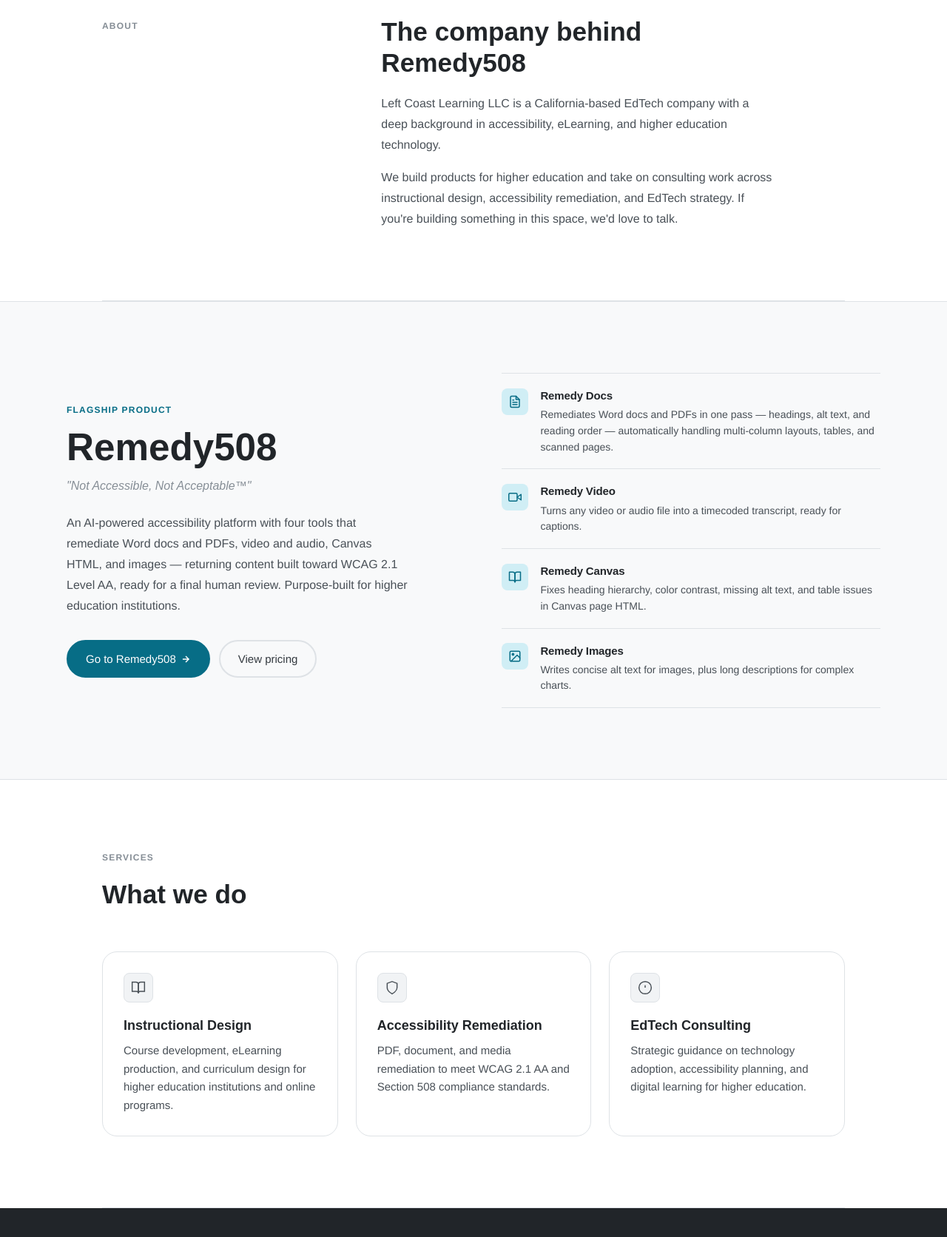
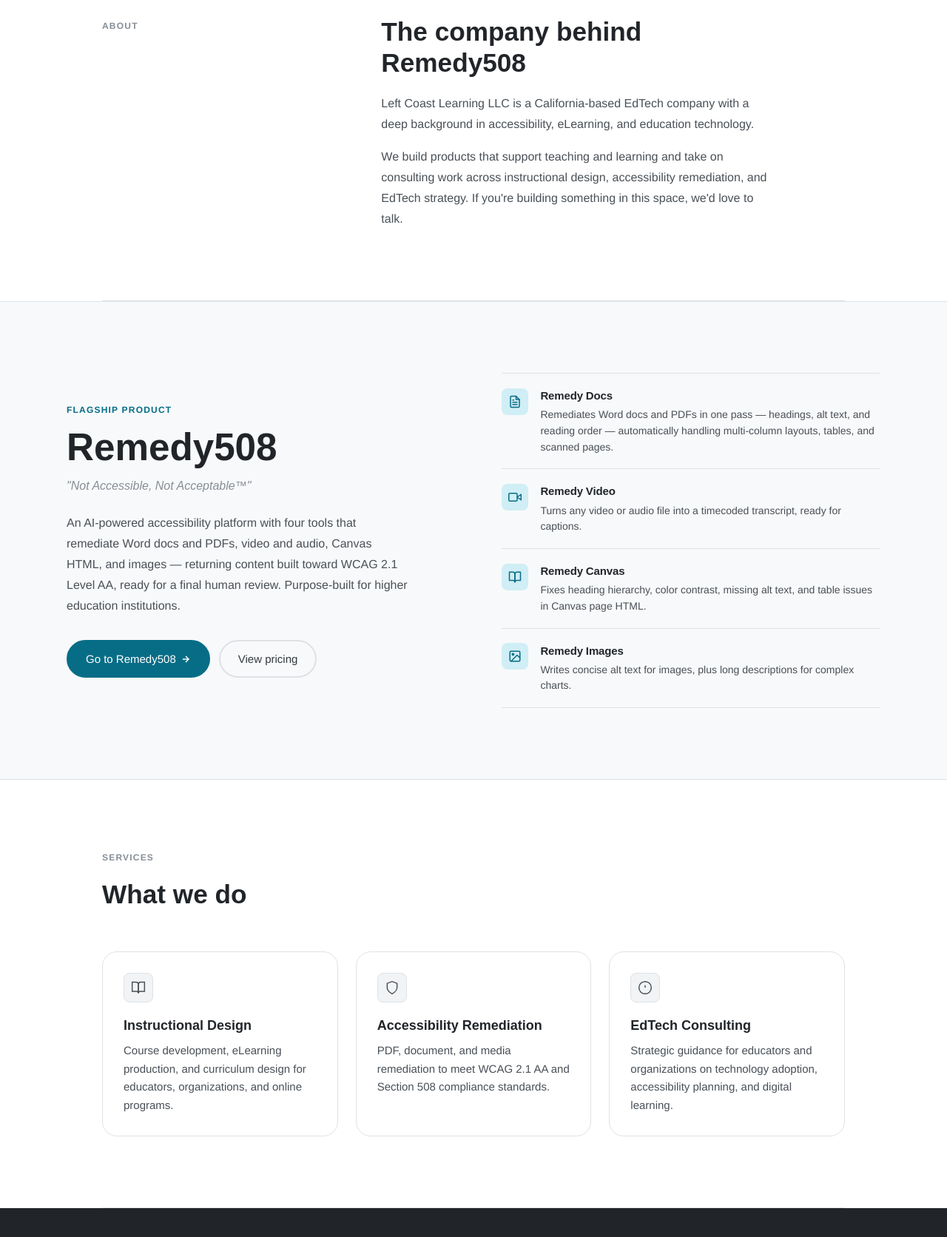
Before and after one commit to amandacarpenter/leftcoastlearning, a plain HTML site: page index.html in a window 1280 px wide. Shown: the part 820-2492 px from the top of the page at 74% size. Drawn offline with Linux system fonts and the light colour scheme; a web font is replaced by a local one.

Commit message:
Broaden company messaging to learning and education

```diff
--- a/index.html
+++ b/index.html
@@ -5,9 +5,9 @@
   <meta name="viewport" content="width=device-width, initial-scale=1.0" />
   <title>Left Coast Learning LLC</title>
   <link rel="icon" type="image/svg+xml" href="favicon.svg" />
-  <meta name="description" content="Left Coast Learning LLC is a California-based EdTech company building accessibility-first tools for higher education. Home of Remedy508." />
+  <meta name="description" content="Left Coast Learning LLC is a California-based EdTech company building accessibility-first tools for learning and education. Home of Remedy508." />
   <meta property="og:title" content="Left Coast Learning" />
-  <meta property="og:description" content="Building accessibility-first tools for higher education. Home of Remedy508." />
+  <meta property="og:description" content="Building accessibility-first tools for learning and education. Home of Remedy508." />
   <meta property="og:type" content="website" />
 
   <link rel="preconnect" href="https://api.fontshare.com" />
@@ -656,7 +656,7 @@
       We build tools<br>educators <em>actually use.</em>
     </h1>
     <p class="hero__body">
-      Left Coast Learning is a California-based EdTech company building accessible, modern technology for higher education.
+      Left Coast Learning is a California-based EdTech company building accessible, modern technology for learning and education.
     </p>
     <div class="hero__actions">
       <a href="https://remedy508.com" class="btn btn-dark" target="_blank" rel="noopener">
@@ -681,10 +681,10 @@
       The company behind<br>Remedy508
     </h2>
     <p class="about__body">
-      Left Coast Learning LLC is a California-based EdTech company with a deep background in accessibility, eLearning, and higher education technology.
+      Left Coast Learning LLC is a California-based EdTech company with a deep background in accessibility, eLearning, and education technology.
     </p>
     <p class="about__body">
-      We build products for higher education and take on consulting work across instructional design, accessibility remediation, and EdTech strategy. If you're building something in this space, we'd love to talk.
+      We build products that support teaching and learning and take on consulting work across instructional design, accessibility remediation, and EdTech strategy. If you're building something in this space, we'd love to talk.
     </p>
   </div>
 </section>
@@ -765,7 +765,7 @@
         <svg width="20" height="20" viewBox="0 0 24 24" fill="none" stroke="currentColor" stroke-width="1.75"><path d="M2 3h6a4 4 0 0 1 4 4v14a3 3 0 0 0-3-3H2z"/><path d="M22 3h-6a4 4 0 0 0-4 4v14a3 3 0 0 1 3-3h7z"/></svg>
       </div>
       <h3 class="service-card__title">Instructional Design</h3>
-      <p class="service-card__body">Course development, eLearning production, and curriculum design for higher education institutions and online programs.</p>
+      <p class="service-card__body">Course development, eLearning production, and curriculum design for educators, organizations, and online programs.</p>
     </div>
     <div class="service-card">
       <div class="service-card__icon" aria-hidden="true">
@@ -779,7 +779,7 @@
         <svg width="20" height="20" viewBox="0 0 24 24" fill="none" stroke="currentColor" stroke-width="1.75"><circle cx="12" cy="12" r="10"/><line x1="12" y1="8" x2="12" y2="12"/><line x1="12" y1="16" x2="12.01" y2="16"/></svg>
       </div>
       <h3 class="service-card__title">EdTech Consulting</h3>
-      <p class="service-card__body">Strategic guidance on technology adoption, accessibility planning, and digital learning for higher education.</p>
+      <p class="service-card__body">Strategic guidance for educators and organizations on technology adoption, accessibility planning, and digital learning.</p>
     </div>
   </div>
 </section>
```
